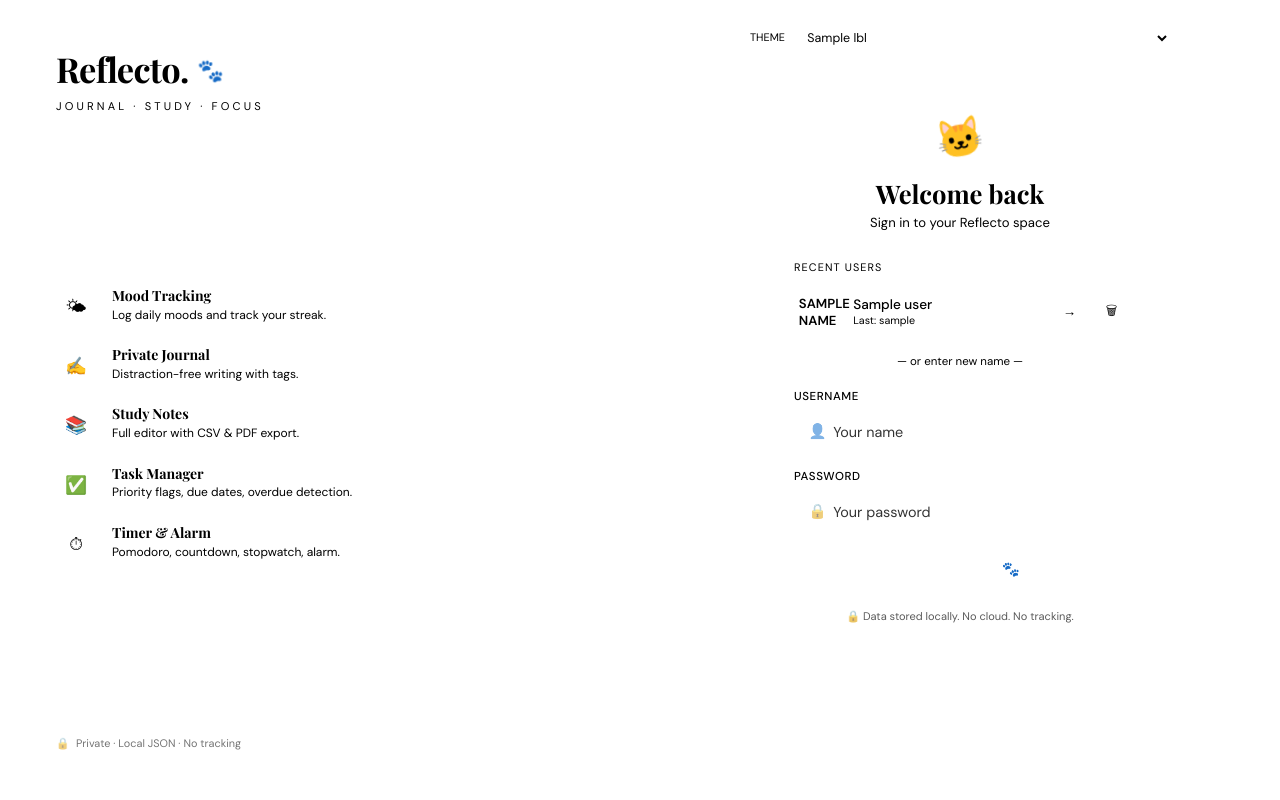
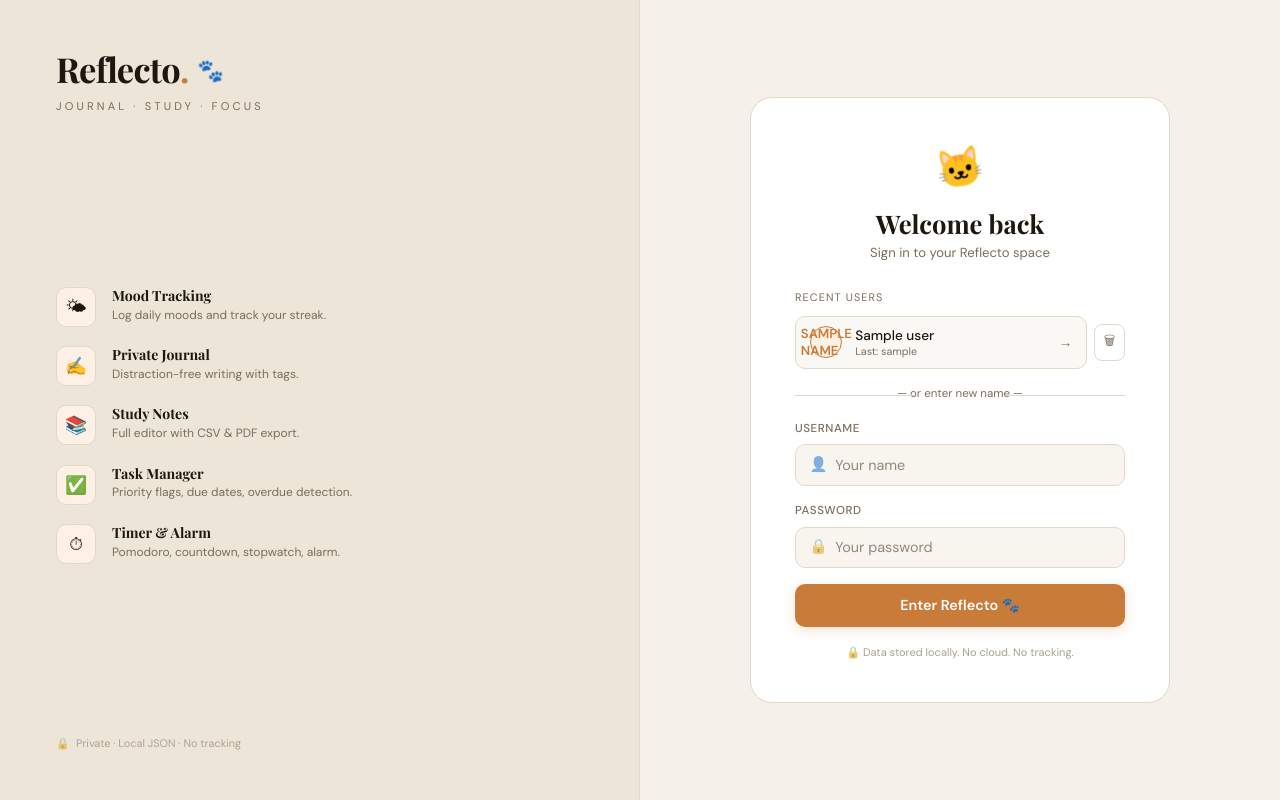
Before and after one commit to TheAlishbahWaheed/Reflecto-OSSD, a Flask app: template templates/index.html in a window 1280 px wide. Run offline with Flask 3, Linux system fonts and the light colour scheme; the template is opened without the code that fills it: most values are stand-ins (such as "Sample title", 1, 10 or a date in 2020); some web fonts are replaced.

Commit message:
updated index.html
Removed theme switcher from the right panel.

```diff
--- a/templates/index.html
+++ b/templates/index.html
@@ -1,5 +1,5 @@
 <!DOCTYPE html>
-<html lang="en" data-theme="{{ theme }}">
+<html lang="en" data-theme="light">
 <head>
 <meta charset="UTF-8"/><meta name="viewport" content="width=device-width,initial-scale=1"/>
 <title>Reflecto — Journal · Study · Focus</title>
@@ -18,10 +18,7 @@
 .feat-text h4{font-size:.88rem;color:var(--text);margin-bottom:.08rem}
 .feat-text p{font-size:.75rem;color:var(--muted);line-height:1.5}
 .left-footer{font-size:.68rem;color:var(--muted);opacity:.55;display:flex;gap:.4rem;align-items:center}
-.right-panel{display:flex;flex-direction:column;align-items:center;padding:1.5rem 3.5rem 3rem;overflow-y:auto;min-height:100vh}
-.theme-switcher{width:100%;max-width:420px;display:flex;align-items:center;justify-content:flex-end;gap:.55rem;padding-bottom:1rem}
-.theme-switcher label{font-size:.68rem;color:var(--muted);text-transform:uppercase}
-.theme-select{font-size:.78rem;color:var(--text);background:var(--surface);border:1.5px solid var(--border);border-radius:8px;padding:.32rem .6rem;cursor:pointer;outline:none}
+.right-panel{display:flex;flex-direction:column;align-items:center;padding:3rem 3.5rem;overflow-y:auto;min-height:100vh;justify-content:center}
 .login-card{background:var(--surface);border:1.5px solid var(--border);border-radius:22px;padding:2.5rem 2.75rem;width:100%;max-width:420px;box-shadow:var(--shadow-lg)}
 .card-header{margin-bottom:1.6rem;text-align:center}
 .card-kitty{font-size:2.4rem;display:inline-block;animation:kittyWave 2.2s ease-in-out infinite;margin-bottom:.45rem}
@@ -70,14 +67,6 @@
     <div class="left-footer"><span>&#x1F512;</span><span>Private &middot; Local JSON &middot; No tracking</span></div>
   </div>
   <div class="right-panel">
-    <div class="theme-switcher">
-      <label>Theme</label>
-      <select class="theme-select" onchange="document.documentElement.setAttribute('data-theme',this.value);document.cookie='reflecto_theme='+this.value+';path=/;max-age=31536000'">
-        {% for val,lbl in themes.items() %}
-        <option value="{{ val }}" {% if val==theme %}selected{% endif %}>{{ lbl }}</option>
-        {% endfor %}
-      </select>
-    </div>
     <div class="login-card">
       <div class="card-header">
         <div class="card-kitty">&#x1F431;</div>
```
